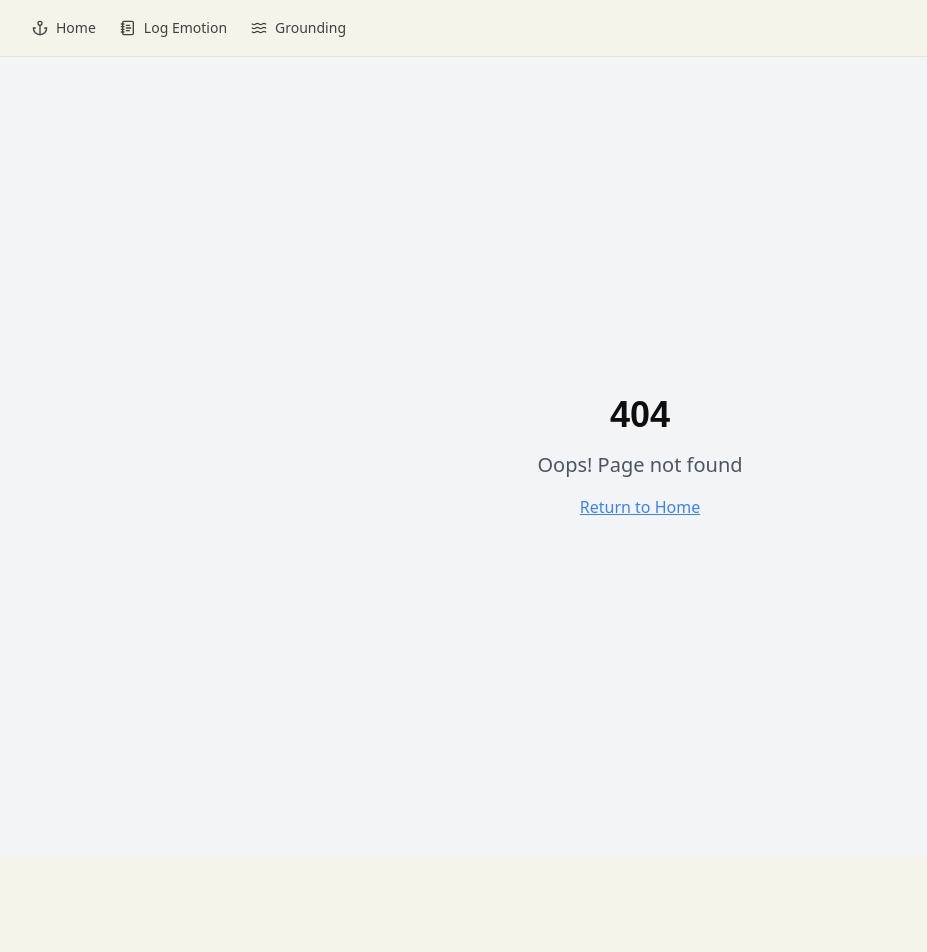
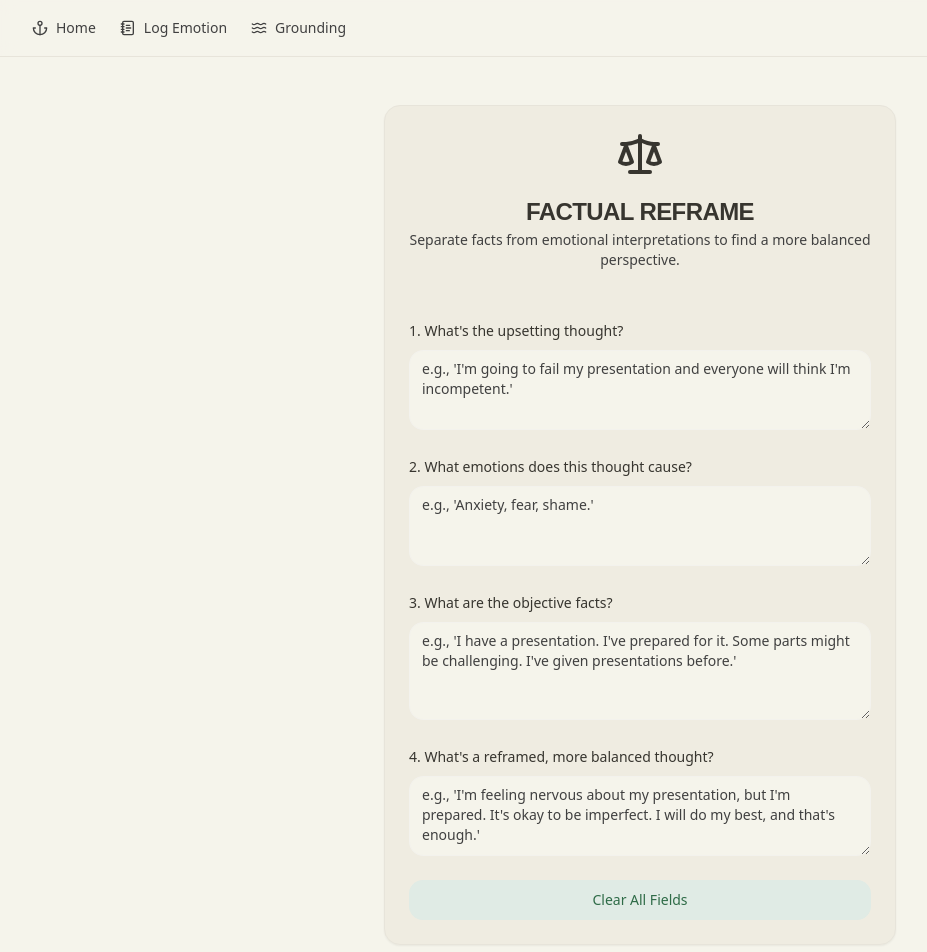
Before and after one commit to TeddyJubu/Calmtude, a React (Vite) app: page /tools/factual-reframe in a window 1280 px wide. Before the commit this address had no page. Shown: the top 952 px of the page, without its empty margins (0-927 px from the left). Before the commit the page ends 857 px from the top, so only its background shows below. Built offline with nearby package versions, Linux system fonts and the light colour scheme; a web font is replaced by a local one.

Commit message:
Implement Factual Reframe tool

```diff
--- a/src/App.tsx
+++ b/src/App.tsx
@@ -15,6 +15,7 @@ import BodyAwarenessPage from "./pages/tools/BodyAwarenessPage";
 import AnchorStatementsPage from "./pages/tools/AnchorStatementsPage";
 import MindfulObservationPage from "./pages/tools/MindfulObservationPage";
 import CognitiveShufflePage from "./pages/tools/CognitiveShufflePage";
+import FactualReframePage from "./pages/tools/FactualReframePage";
 
 const queryClient = new QueryClient();
 
@@ -37,6 +38,7 @@ const App = () => (
               <Route path="/tools/anchor-statements" element={<AnchorStatementsPage />} />
               <Route path="/tools/mindful-observation" element={<MindfulObservationPage />} />
               <Route path="/tools/cognitive-shuffle" element={<CognitiveShufflePage />} />
+              <Route path="/tools/factual-reframe" element={<FactualReframePage />} />
               <Route path="*" element={<NotFound />} />
             </Routes>
           </main>
--- /dev/null
+++ b/src/components/FactualReframe.tsx
@@ -0,0 +1,87 @@
+
+import { useState } from 'react';
+import { Card, CardContent, CardHeader, CardTitle, CardDescription, CardFooter } from '@/components/ui/card';
+import { Button } from '@/components/ui/button';
+import { Link } from 'react-router-dom';
+import { ArrowLeft, Scale } from 'lucide-react';
+import { Textarea } from '@/components/ui/textarea';
+import { Label } from '@/components/ui/label';
+
+export function FactualReframe() {
+  const [thought, setThought] = useState('');
+  const [emotions, setEmotions] = useState('');
+  const [facts, setFacts] = useState('');
+  const [reframe, setReframe] = useState('');
+
+  const handleClear = () => {
+    setThought('');
+    setEmotions('');
+    setFacts('');
+    setReframe('');
+  };
+
+  return (
+    <div className="flex flex-col gap-4 w-full max-w-lg">
+      <Card className="w-full animate-fade-in">
+        <CardHeader className="text-center items-center">
+          <Scale className="h-12 w-12 text-primary mb-4" />
+          <CardTitle>Factual Reframe</CardTitle>
+          <CardDescription>Separate facts from emotional interpretations to find a more balanced perspective.</CardDescription>
+        </CardHeader>
+        <CardContent className="pt-6 space-y-6">
+          <div className="space-y-2">
+            <Label htmlFor="thought">1. What's the upsetting thought?</Label>
+            <Textarea
+              id="thought"
+              placeholder="e.g., 'I'm going to fail my presentation and everyone will think I'm incompetent.'"
+              value={thought}
+              onChange={(e) => setThought(e.target.value)}
+              rows={3}
+            />
+          </div>
+          <div className="space-y-2">
+            <Label htmlFor="emotions">2. What emotions does this thought cause?</Label>
+            <Textarea
+              id="emotions"
+              placeholder="e.g., 'Anxiety, fear, shame.'"
+              value={emotions}
+              onChange={(e) => setEmotions(e.target.value)}
+              rows={2}
+            />
+          </div>
+          <div className="space-y-2">
+            <Label htmlFor="facts">3. What are the objective facts?</Label>
+            <Textarea
+              id="facts"
+              placeholder="e.g., 'I have a presentation. I've prepared for it. Some parts might be challenging. I've given presentations before.'"
+              value={facts}
+              onChange={(e) => setFacts(e.target.value)}
+              rows={4}
+            />
+          </div>
+          <div className="space-y-2">
+            <Label htmlFor="reframe">4. What's a reframed, more balanced thought?</Label>
+            <Textarea
+              id="reframe"
+              placeholder="e.g., 'I'm feeling nervous about my presentation, but I'm prepared. It's okay to be imperfect. I will do my best, and that's enough.'"
+              value={reframe}
+              onChange={(e) => setReframe(e.target.value)}
+              rows={3}
+            />
+          </div>
+        </CardContent>
+        <CardFooter>
+            <Button onClick={handleClear} variant="secondary" className="w-full">
+                Clear All Fields
+            </Button>
+        </CardFooter>
+      </Card>
+      <Button variant="ghost" asChild>
+        <Link to="/grounding-tool">
+          <ArrowLeft className="mr-2 h-4 w-4" />
+          Back to Toolkit
+        </Link>
+      </Button>
+    </div>
+  );
+}
--- a/src/pages/GroundingTool.tsx
+++ b/src/pages/GroundingTool.tsx
@@ -53,9 +53,9 @@ const toolCategories = [
       {
         title: "Factual Reframe",
         description: "A CBT-based tool to separate facts from emotional interpretations.",
-        href: "#",
+        href: "/tools/factual-reframe",
         icon: Scale,
-        enabled: false,
+        enabled: true,
       },
       {
         title: "Anchor Statements",
--- /dev/null
+++ b/src/pages/tools/FactualReframePage.tsx
@@ -0,0 +1,12 @@
+
+import { FactualReframe } from "@/components/FactualReframe";
+
+const FactualReframePage = () => {
+  return (
+    <div className="container flex-grow flex flex-col items-center justify-center py-12">
+      <FactualReframe />
+    </div>
+  );
+};
+
+export default FactualReframePage;
```
